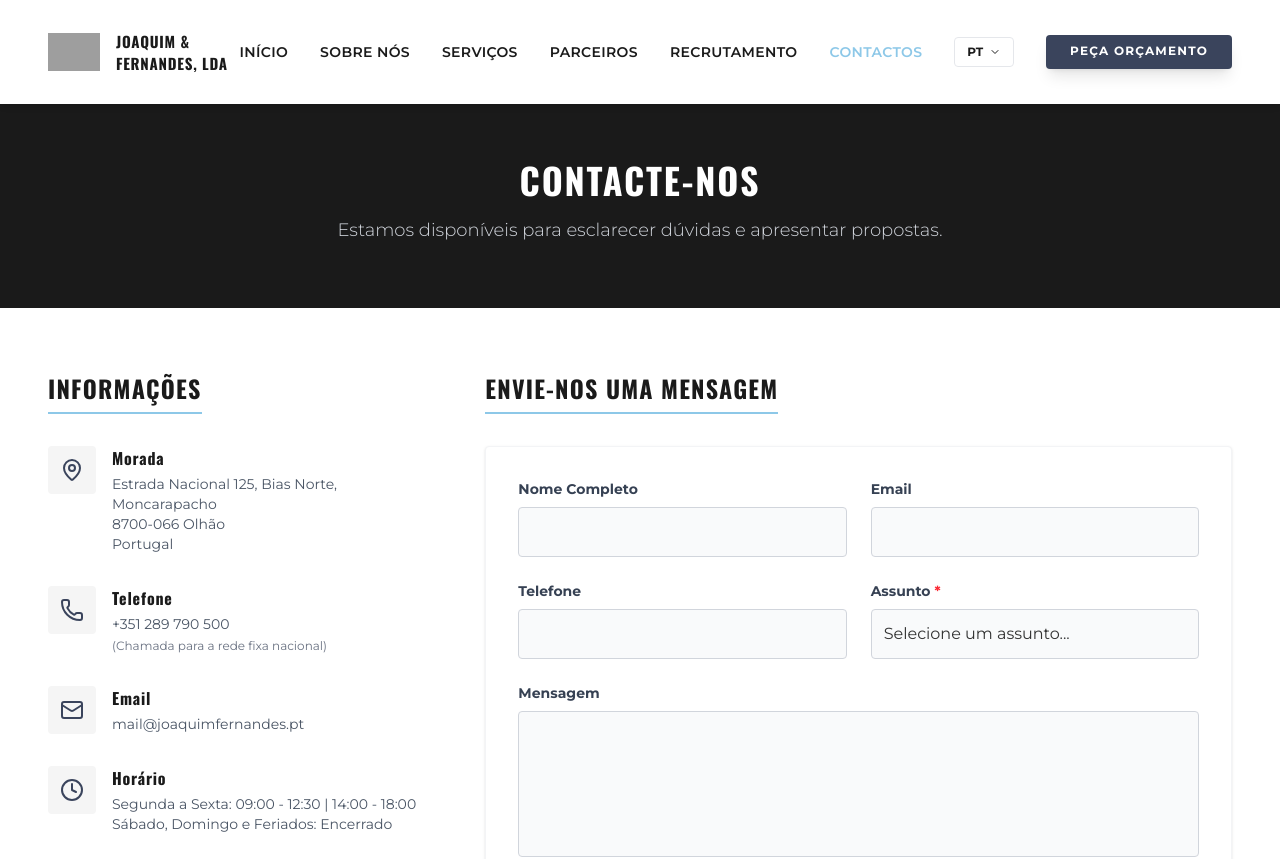
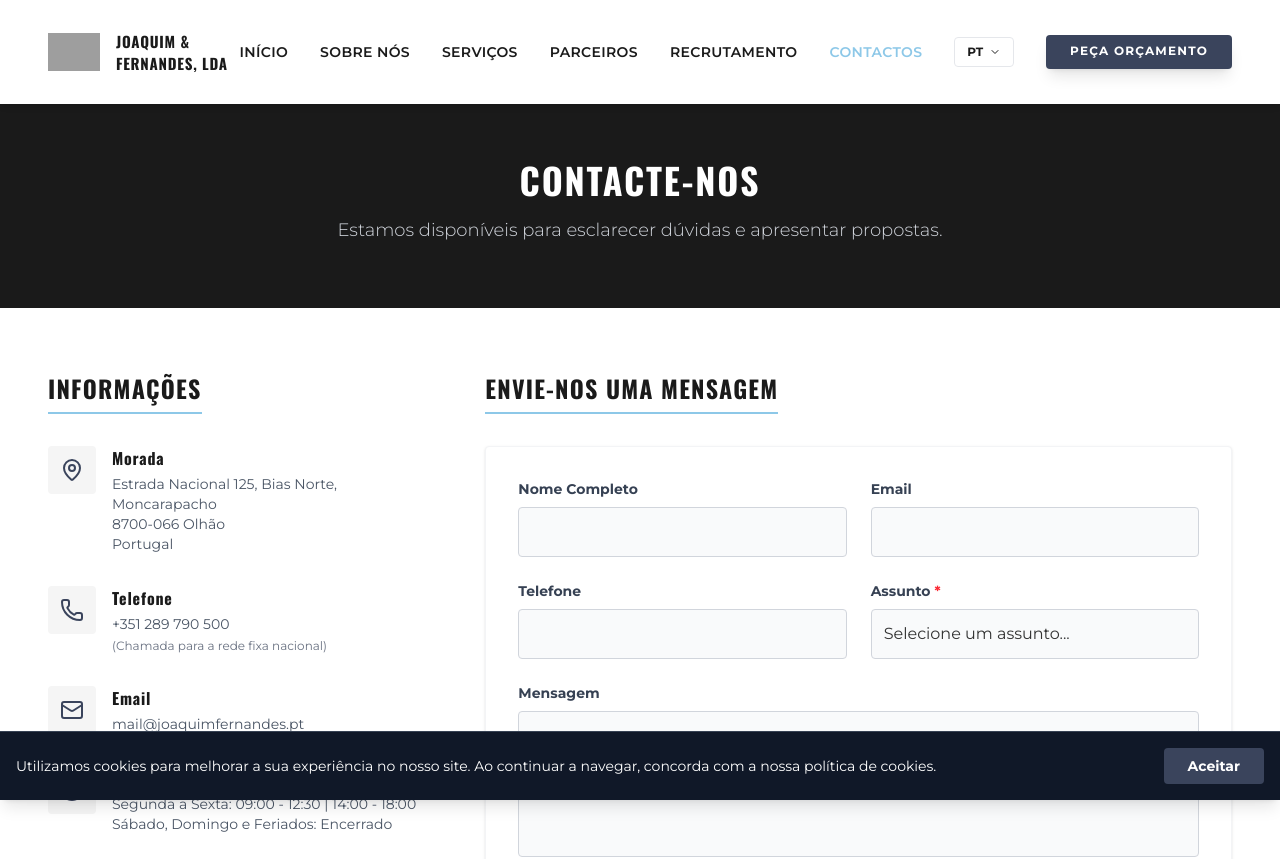
Before and after one commit to velawebteam/Joaquim-Fernandes, a React (Vite) app: page /contacto in a window 1280 px wide. Shown: the top 859 px of the page. Built offline with nearby package versions, Linux system fonts and the light colour scheme; grey boxes are pictures that could not be loaded.

Commit message:
feat: add cookie consent and update media assets
- Added CookieBanner component to ensure compliance.
- Updated Google Drive image links for consistent branding.
- Added type check script to package.json.

```diff
--- a/package.json
+++ b/package.json
@@ -6,7 +6,8 @@
   "scripts": {
     "dev": "vite",
     "build": "vite build && node generate-static-pages.js",
-    "preview": "vite preview"
+    "preview": "vite preview",
+    "lint": "tsc --noEmit"
   },
   "dependencies": {
     "@tailwindcss/vite": "^4.3.1",
--- a/src/App.tsx
+++ b/src/App.tsx
@@ -2,6 +2,7 @@ import React, { useEffect } from 'react';
 import { BrowserRouter, Routes, Route, useLocation } from 'react-router-dom';
 import Navbar from '@/components/Navbar';
 import Footer from '@/components/Footer';
+import CookieBanner from '@/components/CookieBanner';
 import Home from '@/pages/Home';
 import Services from '@/pages/Services';
 import Contact from '@/pages/Contact';
@@ -71,6 +72,7 @@ const App: React.FC = () => {
             </Routes>
           </main>
           <Footer />
+          <CookieBanner />
         </div>
       </BrowserRouter>
     </LanguageProvider>
--- /dev/null
+++ b/src/components/CookieBanner.tsx
@@ -0,0 +1,37 @@
+import React, { useState, useEffect } from 'react';
+
+const CookieBanner: React.FC = () => {
+  const [isVisible, setIsVisible] = useState(false);
+
+  useEffect(() => {
+    const hasConsented = localStorage.getItem('cookie-consent');
+    if (!hasConsented) {
+      setIsVisible(true);
+    }
+  }, []);
+
+  const acceptCookies = () => {
+    localStorage.setItem('cookie-consent', 'true');
+    setIsVisible(false);
+  };
+
+  if (!isVisible) return null;
+
+  return (
+    <div className="fixed bottom-0 left-0 right-0 bg-gray-900 text-white p-4 z-50 flex flex-col md:flex-row items-center justify-between gap-4 shadow-lg border-t border-gray-700">
+      <p className="text-sm">
+        Utilizamos cookies para melhorar a sua experiência no nosso site. Ao continuar a navegar, concorda com a nossa política de cookies.
+      </p>
+      <div className="flex gap-4">
+        <button
+          onClick={acceptCookies}
+          className="bg-accent text-white px-6 py-2 rounded-sm font-bold text-sm hover:bg-brand-light transition-colors"
+        >
+          Aceitar
+        </button>
+      </div>
+    </div>
+  );
+};
+
+export default CookieBanner;
--- a/src/pages/Home.tsx
+++ b/src/pages/Home.tsx
@@ -472,7 +472,7 @@ const Home: React.FC = () => {
         <div className="container mx-auto px-4 md:px-12 flex flex-col lg:flex-row items-center gap-12">
           <div className="w-full lg:w-1/2">
             <img
-              src="https://drive.google.com/thumbnail?id=15Ea3VeSlil56AL3L2fgEkW0foozhg1LC&sz=w1000"
+              src="https://drive.google.com/thumbnail?id=1ZJ9Zw2aPAVwqAXWsJDB8dA9R3GYMehoN&sz=w1000"
               alt="Equipa JF"
               className="rounded-lg shadow-2xl w-full h-auto object-cover"
               referrerPolicy="no-referrer"
--- a/src/pages/Services.tsx
+++ b/src/pages/Services.tsx
@@ -17,11 +17,11 @@ const Services: React.FC = () => {
   // Mapping images (could be in translation file or static, keeping static here but mapped by ID)
   const getImage = (id: string) => {
     switch(id) {
-        case 'plrs': return "https://drive.google.com/thumbnail?id=17b8XQuPW9kxcqPYowVSXeqIIUG6CMtWj&sz=w1000";
+        case 'plrs': return "https://drive.google.com/thumbnail?id=15RwlluF0aJqfLajdU5JzujLwtTAOmRAV&sz=w1000";
         case 'infraestruturas': return "https://drive.google.com/thumbnail?id=1kgeaUZc389LWYR_zGlPRgMmmkA3V2cHV&sz=w1000";
         case 'telecomunicacoes': return "https://images.unsplash.com/photo-1544197150-b99a580bb7a8?q=80&w=2070&auto=format&fit=crop";
         case 'postos-transformacao': return "https://drive.google.com/thumbnail?id=1u7DLNgNbHwWHuej4Omw7iR6YJ054n1UA&sz=w1000";
-        case 'instalacoes': return "https://images.unsplash.com/photo-1621905251189-08b45d6a269e?q=80&w=2069&auto=format&fit=crop";
+        case 'instalacoes': return "https://drive.google.com/thumbnail?id=1AvAAAR1nYfK0HAecVa4ugFNbZTlWz5_8&sz=w1000";
         case 'projetos': return "https://drive.google.com/thumbnail?id=1XcIH3U-OGPbbRxaJZGRkjg3zOUH02I13&sz=w1000";
         case 'outros': return "https://drive.google.com/thumbnail?id=1uPRfbqyXmDv7lH31jgfDEi587Ct7AJZ6&sz=w1000";
         case 'iluminacao': return "https://drive.google.com/thumbnail?id=1Q7Ak5kMhDW4Xxk9VWPrOu5mThEKDGo0x&sz=w1000";
```
